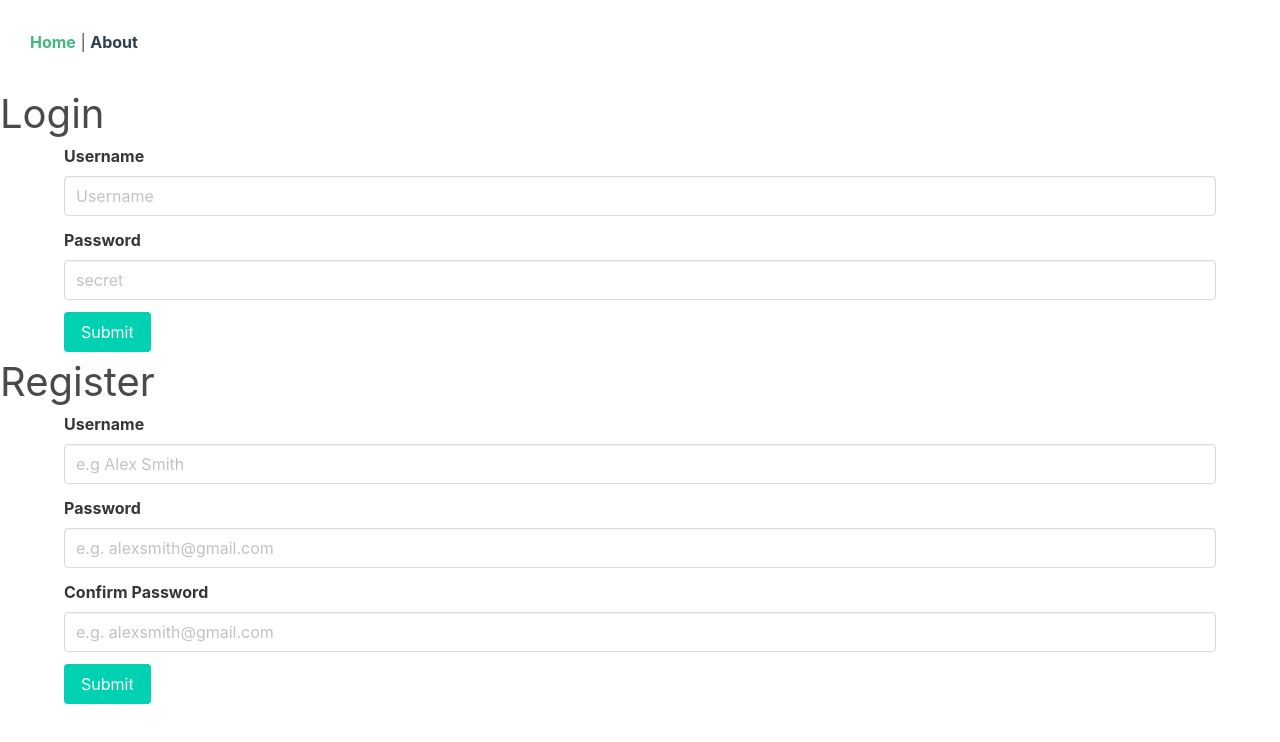
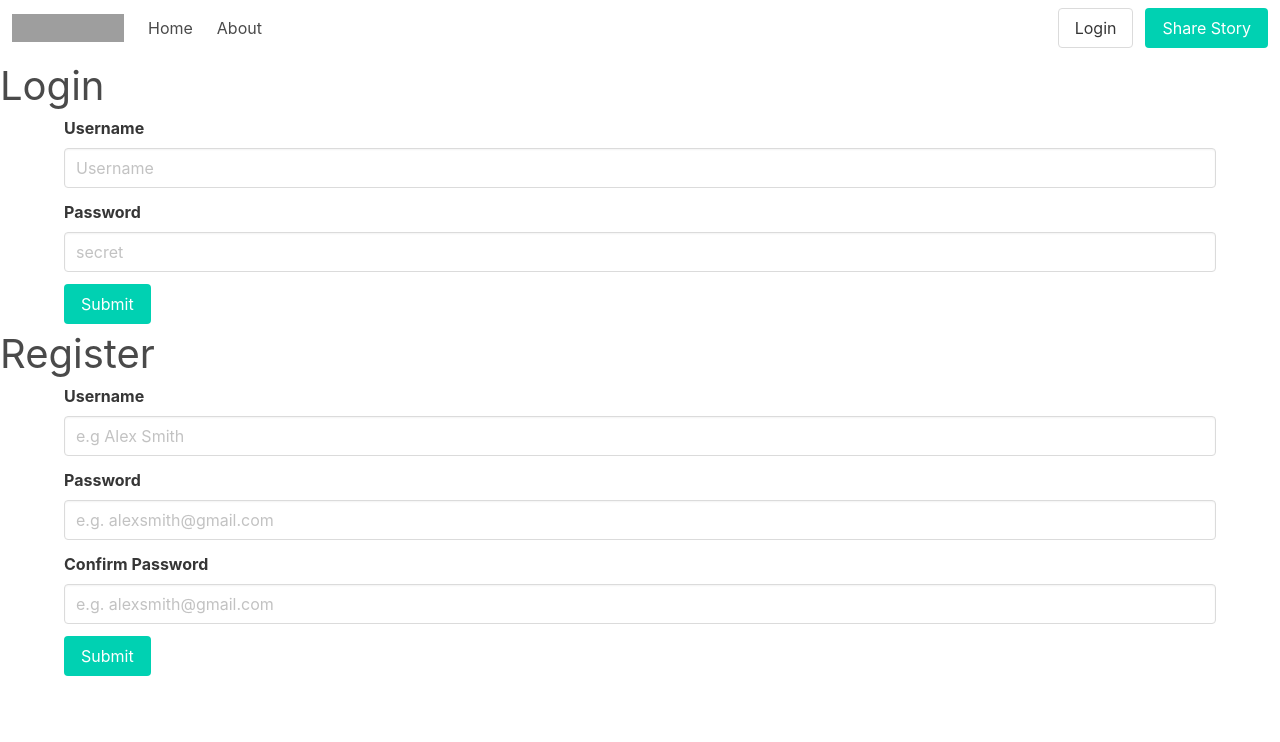
Before and after one commit to digitalinteraction/in-her-shoes-webapp, a Vue app: page / in a window 1280 px wide. Shown: the top 742 px of the page. Built offline with nearby package versions, Linux system fonts and the light colour scheme; grey boxes are pictures that could not be loaded.

Commit message:
:sparkles: Adding navigation bar

```diff
--- a/src/App.vue
+++ b/src/App.vue
@@ -1,9 +1,5 @@
 <template>
   <div id="app">
-    <div id="nav">
-      <router-link to="/">Home</router-link> |
-      <router-link to="/about">About</router-link>
-    </div>
     <router-view/>
   </div>
 </template>
--- /dev/null
+++ b/src/components/Navbar.vue
@@ -0,0 +1,49 @@
+<template>
+    <nav class="navbar is-transparent">
+        <div class="navbar-brand">
+            <a class="navbar-item" href="/">
+                <img src="https://bulma.io/images/bulma-logo.png" alt="Her Story Told" width="112" height="28">
+            </a>
+            <div class="navbar-burger burger" data-target="navbarExampleTransparentExample">
+                <span></span>
+                <span></span>
+                <span></span>
+            </div>
+        </div>
+
+        <div id="navbarExampleTransparentExample" class="navbar-menu">
+            <div class="navbar-start">
+                <router-link to="/" class="navbar-item">Home</router-link>
+                <router-link to="/about" class="navbar-item">About</router-link>
+            </div>
+
+            <div class="navbar-end">
+                <div class="navbar-item">
+                    <div class="field is-grouped">
+                        <p class="control">
+                            <a class="button">
+                                <span>
+                                Login
+                              </span>
+                            </a>
+                        </p>
+                        <p class="control">
+                            <a class="button is-primary">
+                                <span>Share Story</span>
+                            </a>
+                        </p>
+                    </div>
+                </div>
+            </div>
+        </div>
+    </nav>
+</template>
+
+<script>
+export default {
+  name: "Navbar"
+};
+</script>
+
+<style scoped>
+</style>
--- a/src/views/Home.vue
+++ b/src/views/Home.vue
@@ -1,8 +1,6 @@
 <template>
   <div class="home">
-    <!--<img src="../assets/logo.png">-->
-    <!--<HelloWorld msg="Welcome to Your Vue.js App"/>-->
-
+    <Navbar></Navbar>
     <div v-if="!isLoggedIn">
       <h2 class="is-size-2">Login</h2>
       <Login></Login>
@@ -17,16 +15,16 @@
 
 <script>
 // @ is an alias to /src
-// import HelloWorld from "@/components/HelloWorld.vue";
 import Login from "@/components/auth/Login.vue";
 import Register from "@/components/auth/Register.vue";
+import Navbar from "@/components/Navbar";
 
 export default {
   name: "home",
   components: {
-    // HelloWorld,
     Login,
-    Register
+    Register,
+    Navbar
   },
   computed: {
     isLoggedIn: function() {
```
